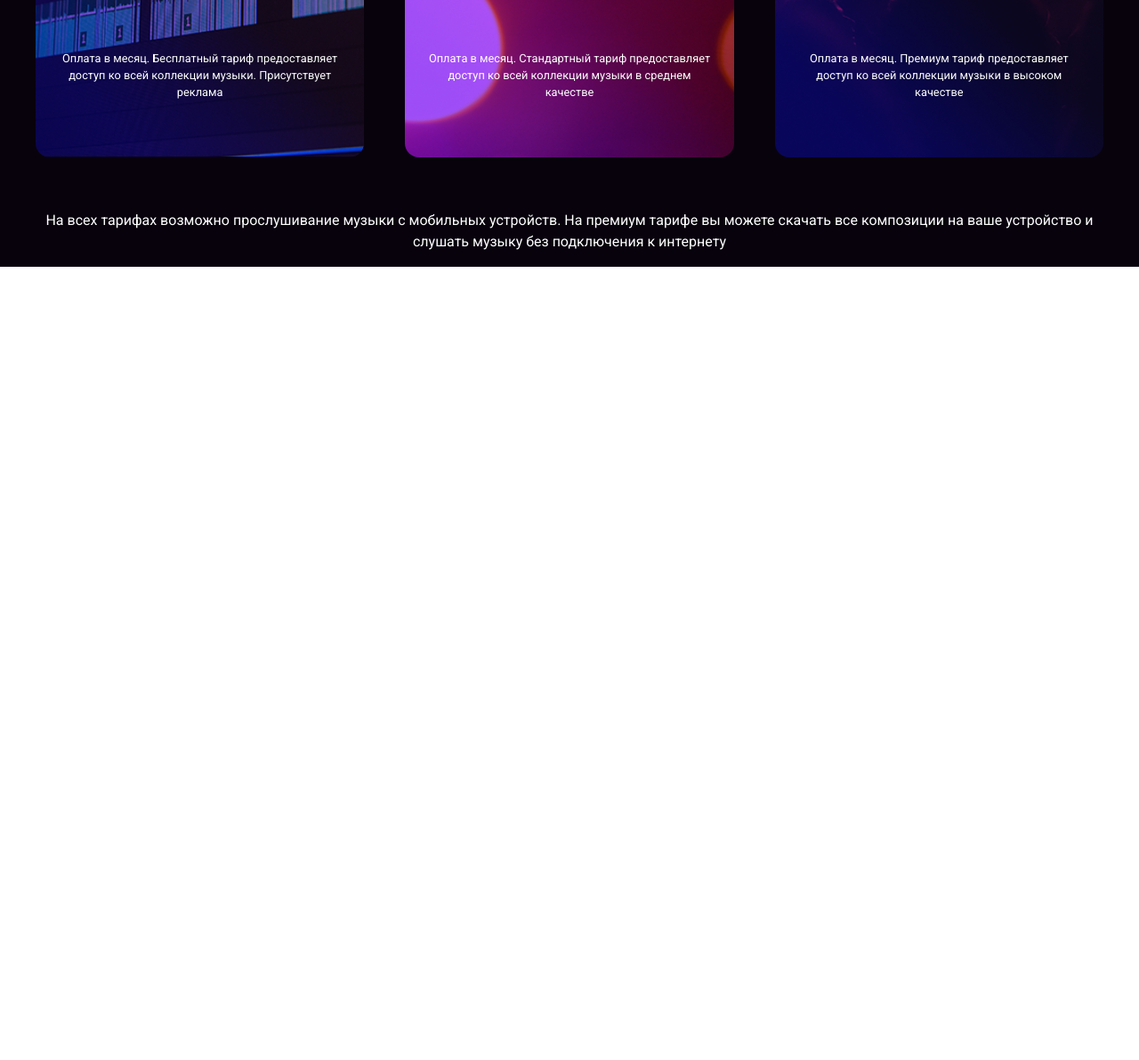
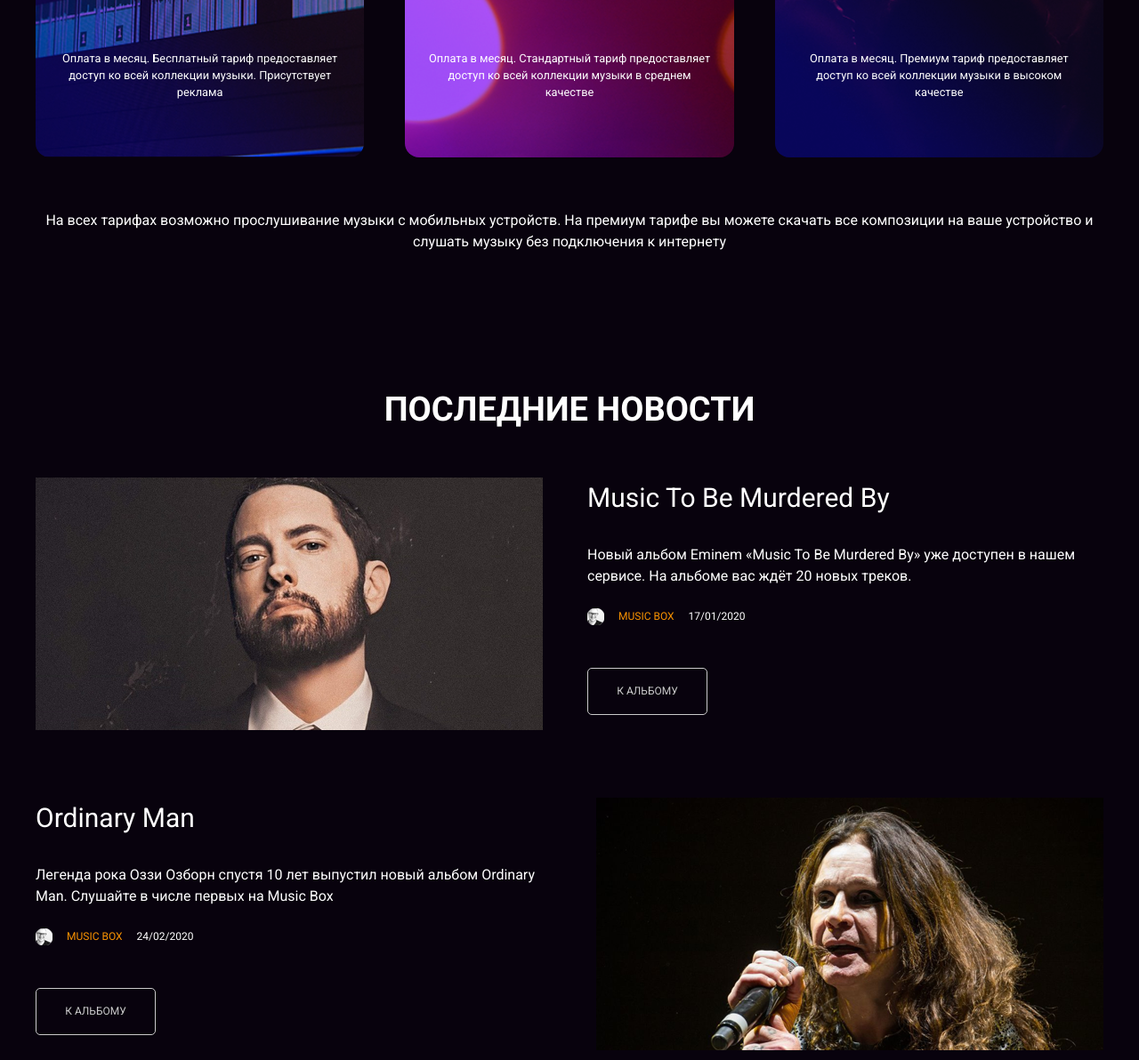
Before and after one commit to rxeight/layout-designer-project-56, a plain HTML site: page src/index.html in a window 1280 px wide. Shown: the part 1440-2632 px from the top of the page at 89% size. Before the commit the page ends 1740 px from the top, so only its background shows below. Drawn offline with Linux system fonts and the light colour scheme.

Commit message:
add news section

```diff
--- a/src/index.html
+++ b/src/index.html
@@ -62,7 +62,35 @@
             <p>На всех тарифах возможно прослушивание музыки с мобильных устройств. На премиум тарифе вы можете скачать все композиции на ваше устройство и слушать музыку без подключения к интернету</p>
         </div>
     </section>
-    <section></section>
+    <section class="bg">
+        <div id="page-news">
+            <h2>ПОСЛЕДНИЕ НОВОСТИ</h2>
+            <div class="news">
+                <div class="news-item left">
+                    <img src="images/Music to Be Murdered By.png" alt="murder by Eminem">
+                    <div class="news-body">
+                        <h3>Music To Be Murdered By</h3>
+                        <p>Новый альбом Eminem «Music To Be Murdered By» уже доступен в нашем сервисе. На альбоме вас ждёт 20 новых треков.</p>
+                    </div>
+                    <div class="news-footer">
+                        <div class="news-author">music box</div>
+                        <a href="#">К альбому</a>
+                    </div>
+                </div>
+                <div class="news-item right">
+                    <img src="images/Ordinary Man.png" alt="OZZY GOD">
+                    <div class="news-body">
+                        <h3>Ordinary Man</h3>
+                        <p>Легенда рока Оззи Озборн спустя 10 лет выпустил новый альбом Ordinary Man. Слушайте в числе первых на Music Box</p>
+                    </div>
+                    <div class="news-footer">
+                        <div class="news-author">MUSIC BOX</div>
+                        <a href="#">К альбому</a>
+                    </div>
+                </div>
+            </div>
+        </div>
+    </section>
     <section></section>
     <footer></footer>
 
--- a/src/scss/components/news.scss
+++ b/src/scss/components/news.scss
@@ -0,0 +1,134 @@
+#page-news {
+    display: flex;
+    flex-direction: column;
+    align-items: center;
+    max-width: 1200px;
+    padding-top: 100px;
+    h2 {
+        margin-bottom: 48px;
+    }
+    .news {
+        display: flex;
+        flex-direction: column;
+        gap: 65px;
+        & * {
+            font-weight: normal;
+        }
+    }
+    .news-item {
+        display: grid;
+        column-gap: 50px;
+        img {
+            grid-area: img;
+        }
+        .news-body {
+            display: flex;
+            grid-area: news-body;
+            flex-direction: column;
+            h3 {
+                text-transform: capitalize;
+                font-size: 30px;
+                line-height: 45px;
+                margin: 0;
+            }
+            p {
+                margin: 30px 0 24px;
+                font-size: 16px;
+            }
+        }
+        .news-footer {
+            display: flex;
+            flex-direction: column;
+            grid-area: news-footer;
+            .news-author {
+                display: flex;
+                align-items: center;
+                color: $orange;
+                text-transform: uppercase;
+                font-size: 12px;
+                &::before {
+                    display: inline-block;
+                    content: '';
+                    background-image: url('../images/avatar.png');
+                    background-size: cover;
+                    height: 19px;
+                    width: 19px;
+                    margin-right: 16px;
+                }
+                &::after {
+                    display: inline-block;
+                    margin-left: 16px;
+                }
+            }
+            a {
+                display: flex;
+                align-items: center;
+                justify-content: center;
+                width: 135px;
+                height: 53px;
+                border: 1px solid $fade;
+                border-radius: 5px;
+                color: $fade;
+                font-size: 12px;
+                text-transform: uppercase;
+                text-decoration: none;
+                margin: 48px 0 28px;
+                padding: 16px 30px;
+            }
+        }
+    }
+    .left {
+        grid-template:
+        "img news-body"
+        "img news-footer";
+        .news-footer {
+            .news-author {
+                &::after {
+                    color: $white;
+                    content: '17/01/2020';
+                }
+            }
+        }
+    }
+    .right {
+        grid-template:
+        "news-body   img"
+        "news-footer img";
+        .news-footer {
+            .news-author {
+                &::after {
+                    color: $white;
+                    content: '24/02/2020';
+                }
+            }
+        }
+    }
+    @media (max-width: 1239px) {
+        width: 100%;
+        padding: 20px;
+        .news {
+            gap: 64px;
+        }
+        .news-item {
+            display: flex;
+            flex-direction: column;
+            img {
+                width: 100%;
+                margin-bottom: 50px;
+            }
+            .news-body {
+                margin-bottom: 16px;
+                h3, p {
+                    font-size: 16px;
+                }
+                h3 {
+                    margin-bottom: 16px;
+                }
+                p {
+                    margin: 0;
+                    color: $fade;
+                }
+            }
+        }
+    }
+}
--- a/src/scss/components/pricing.scss
+++ b/src/scss/components/pricing.scss
@@ -71,6 +71,7 @@
         text-align: center;
     }
     @media (max-width: 1239px) {
+        width: 100%;
         padding: 20px;
         .prices {
             grid-template-columns: 1fr;
```
Also changed, not shown: src/css/styles.css.
